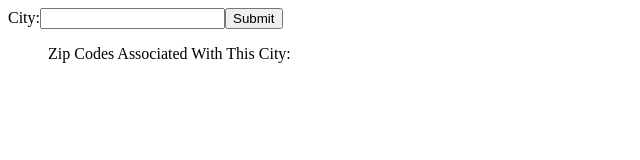
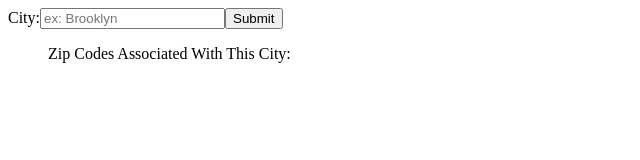
Before and after one commit to lucylee-412/city-api, a React (Create React App) app in the folder city-search/: page / in a window 1280 px wide. Shown: the top 160 px of the page, without its empty margins (0-640 px from the left). Built offline with nearby package versions, Linux system fonts and the light colour scheme.

Commit message:
Put in placeholder for input

```diff
--- a/city-search/src/App.js
+++ b/city-search/src/App.js
@@ -69,7 +69,7 @@ class App extends React.Component {
                 <form onSubmit={this.handleSubmit}>
                     <label>
                         City:
-                        <input type="text" value={this.state.value} onChange={this.handleChange} />
+                        <input type="text" placeholder = "ex: Brooklyn" value={this.state.value} onChange={this.handleChange} />
                     </label>
                     <input type="submit" value="Submit" />
                 </form>
```
